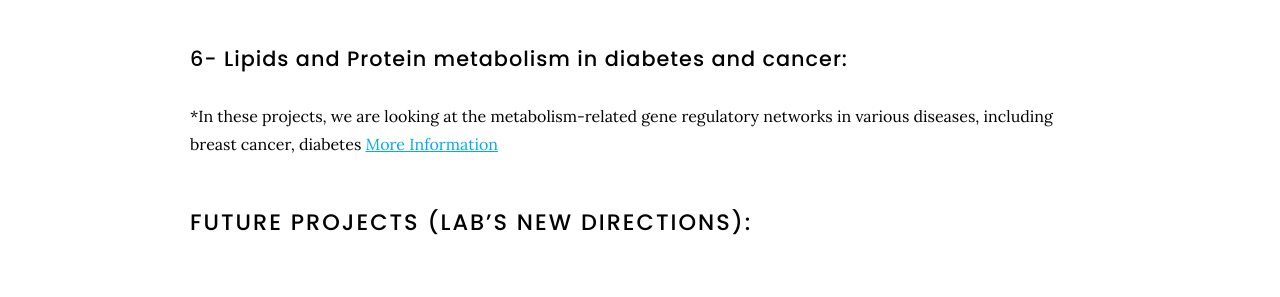
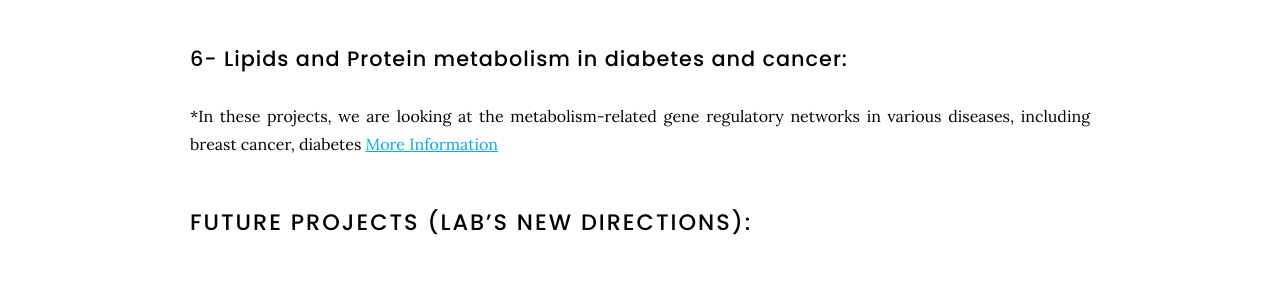
Before and after one commit to Hossein-Fallahi/Fallahi-Bioinformatics-Lab, a Jekyll site: the page built from projects/index.md, in a window 1280 px wide. Shown: the part 1030-1327 px from the top of the page. Built offline with Jekyll 4.4.1, drawn with Linux system fonts in a browser that asks for light colours; nearby versions of some CDN libraries.

Commit message:
Update index.md

```diff
--- a/projects/index.md
+++ b/projects/index.md
@@ -33,33 +33,26 @@
 ## 6- Lipids and Protein metabolism in diabetes and cancer:
 {:.left}
 *In these projects, we are looking at the metabolism-related gene regulatory networks in various diseases, including breast cancer, diabetes [More Information](https://fallahi-bioinformatics-lab.github.io/Lipids-and-Protein-metabolism-in-diabetes-and-cancer/)
-{:.left}
+
 {:.left}
 # Future projects (lab's new directions):
-{:.left}
 {:.left}
 ## 1. Multimodal Omics Integration for Aging Biomarkers
 Expand beyond transcriptomics by incorporating epigenomics, proteomics, and metabolomics data. The aim is to employ deep learning to identify predictive aging signatures across tissues and disease states.
 {:.left}
-{:.left}
 ## 2. Single-Cell AI for Senescence Microenvironment Mapping
 Integrate single-cell RNA-seq and spatial transcriptomics to characterize cellular aging. Applying AI-based clustering and trajectory inference to uncover senescence-associated cell states in cancer and neurodegeneration.
-{:.left}
 {:.left}
 ## 3. AI-integrated into Drug Repurposing approaches for Age-Related Diseases
 Using knowledge generative AI to predict senolytic compounds or rejuvenation therapeutics. To create a pipeline to maximize the advantage of public compound libraries and omics perturbation databases.
 {:.left}
-{:.left}
 ## 4. Longitudinal Aging Cohort Modeling
 Using European biobank datasets to build longitudinal machine learning models for aging trajectories. The aim is to make predictive tools relevant to precision geriatrics, especially in oncology and chronic inflammation.
-{:.left}
 {:.left}
 ## 5. "Digital Twin" Models of Cellular Aging
 Develop computational “digital twins” of cells or organ systems using simulations of aging dynamics. Merging molecular expertise with mechanistic modeling to test intervention hypotheses in silico.
 {:.left}
-{:.left}
 ## 6. Neurodegenerative Aging Signatures
 Diving deeper into aging mechanisms in the brain—associated transcriptomic dysregulation with cognitive decline. Integrating AI tools to bridge molecular patterns with imaging, cognitive scores, and neuroinflammation biomarkers
 {:.left}
-
 {% include section.html %}
```
